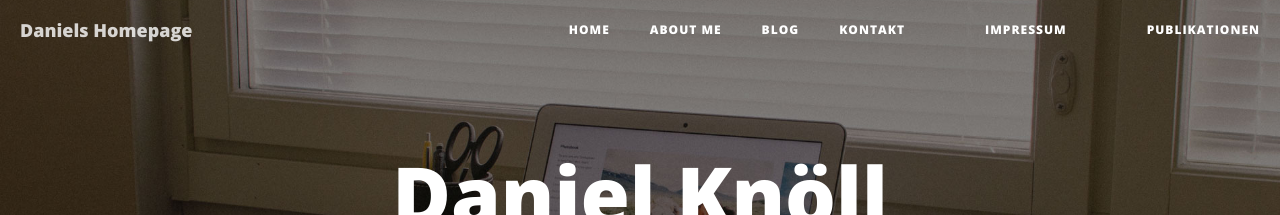
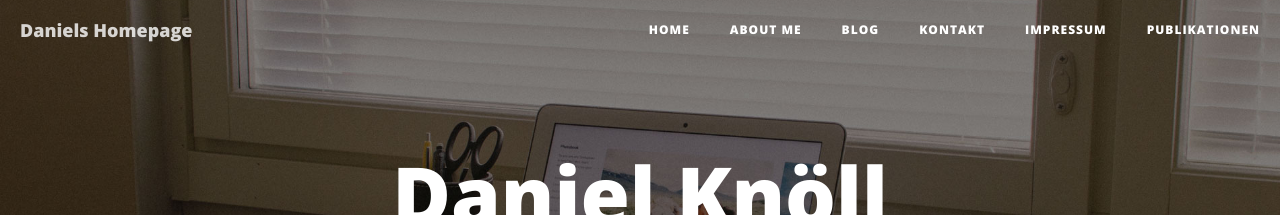
Before and after one commit to Danny4927/danny4927.github.io, a Jekyll site: the page built from index.md, in a window 1280 px wide. Shown: the top 215 px of the page. Built offline with Jekyll 4.4.1, drawn with Linux system fonts in a browser that asks for light colours; nearby versions of some CDN libraries.

Commit message:
delete whitespace from navbar

```diff
--- a/_includes/nav.html
+++ b/_includes/nav.html
@@ -19,9 +19,11 @@
                     <a href="{{ site.baseurl }}/">Home</a>
                 </li>
                 {% for page in site.pages %}
+                {% if page.title != "Daniel Knöll" %}
                 <li>
-                    {% if page.title != "Daniel Knöll" %}<a href="{{ page.url | prepend: site.baseurl }}">{{ page.title }}</a>{% endif %}
+                    {% if page.title %}<a href="{{ page.url | prepend: site.baseurl }}">{{ page.title }}</a>{% endif %}
                 </li>
+                {% endif %}
                 {% endfor %}
             </ul>
         </div>
```
